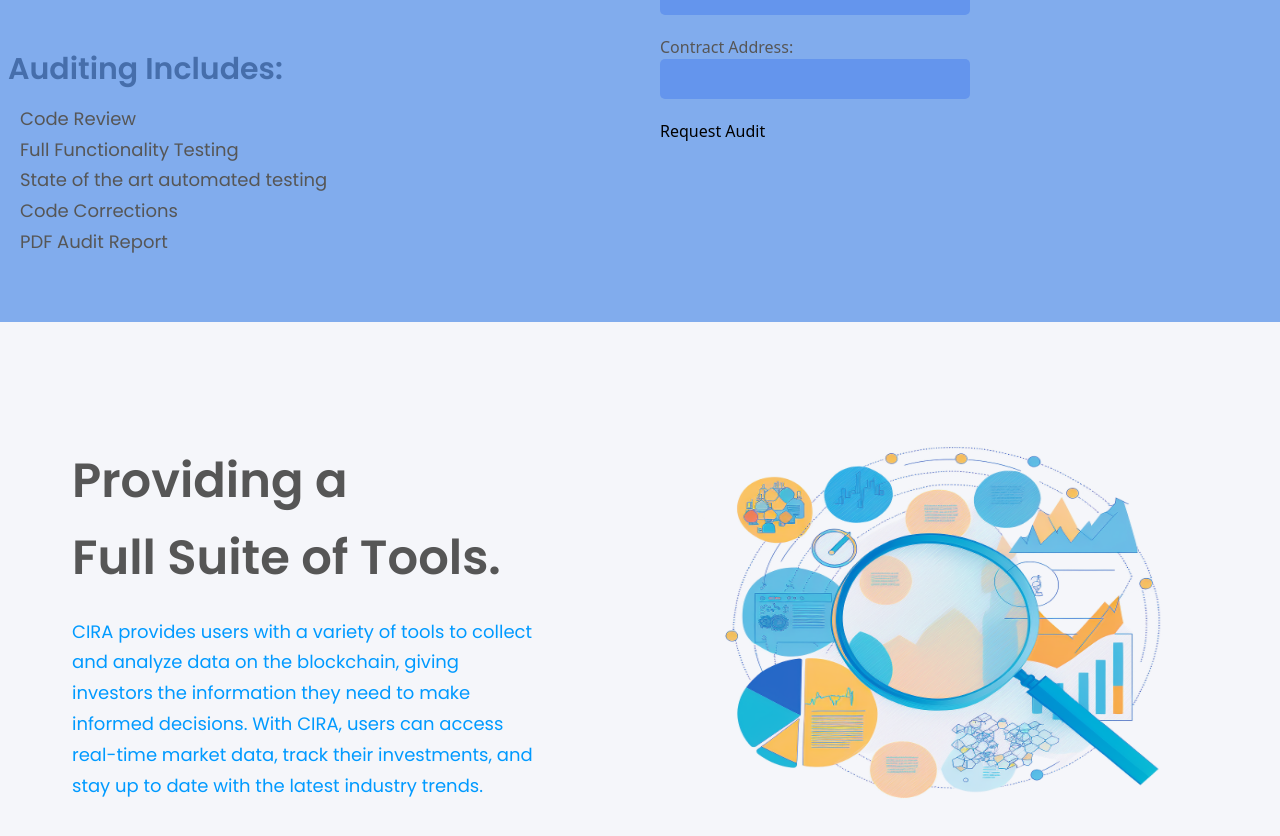
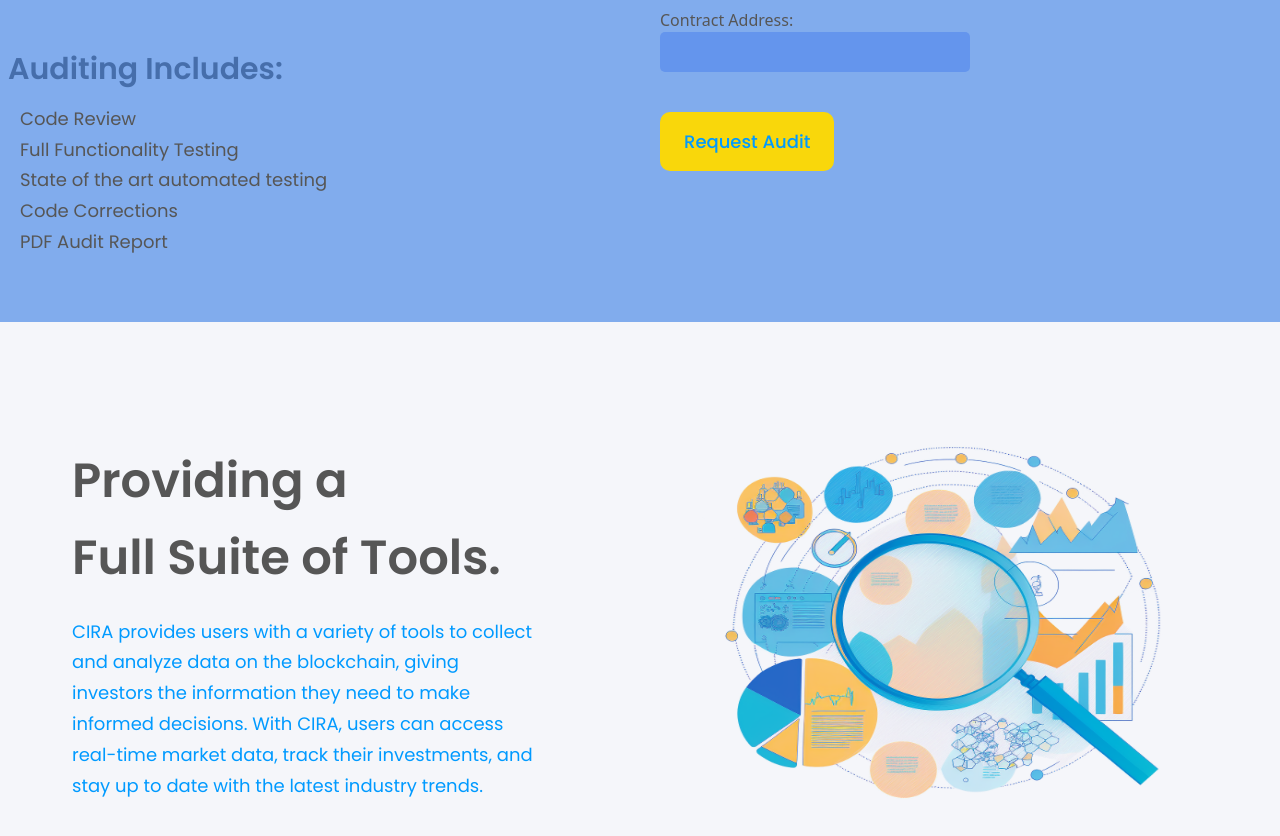
Before and after one commit to cryptoIRAfinance/cira_updated_site, a React (Vite) app: page / in a window 1280 px wide. Shown: the part 2513-3349 px from the top of the page. Built offline with nearby package versions, Linux system fonts and the light colour scheme.

Commit message:
Update Audits.jsx

```diff
--- a/src/components/Audits.jsx
+++ b/src/components/Audits.jsx
@@ -79,7 +79,7 @@
           onPaste={handleChange}
       /><br/>
 
-    <button type="submit" onClick={handleSubmit}>
+    <button type="submit" onClick={handleSubmit} className={`py-4 px-6 font-poppins font-medium text-[18px] text-dimBlue bg-accent rounded-[10px] outline-none ${styles} mt-5`}>
     Request Audit
     </button>
 
```
